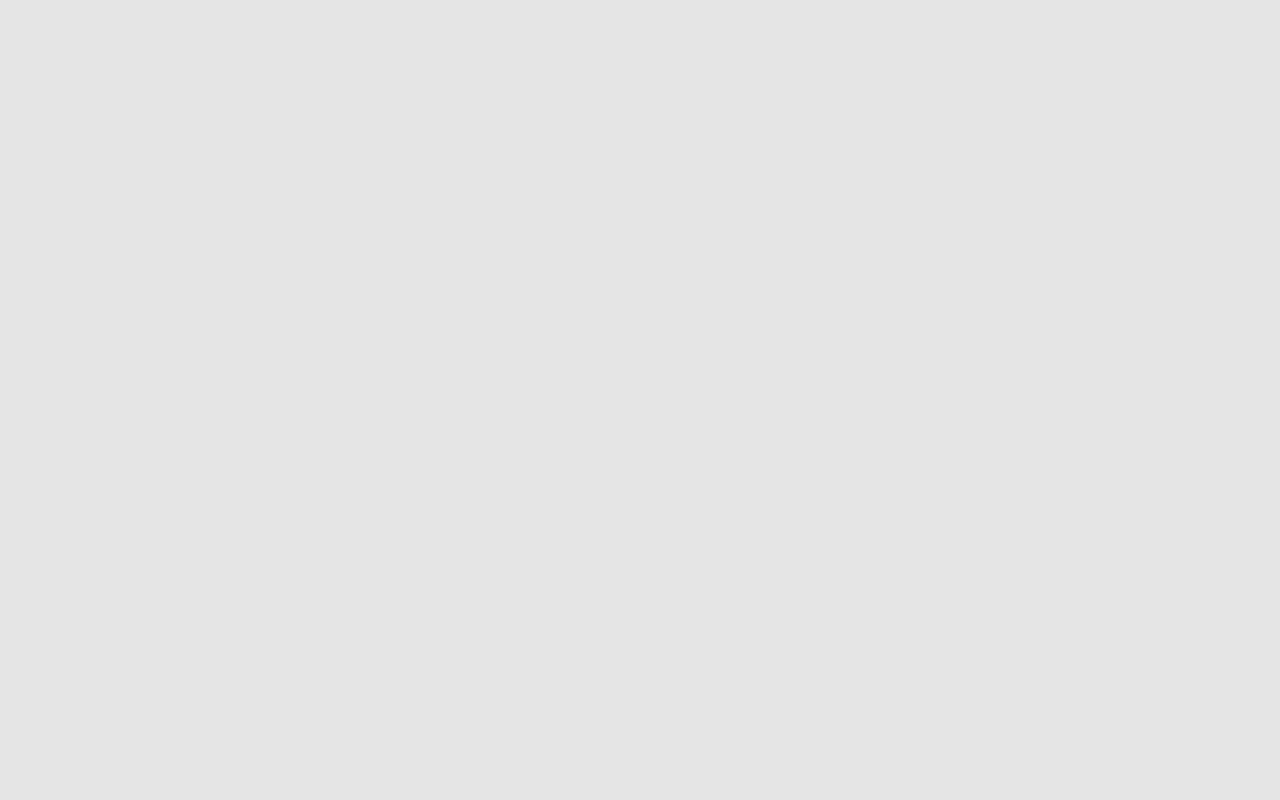
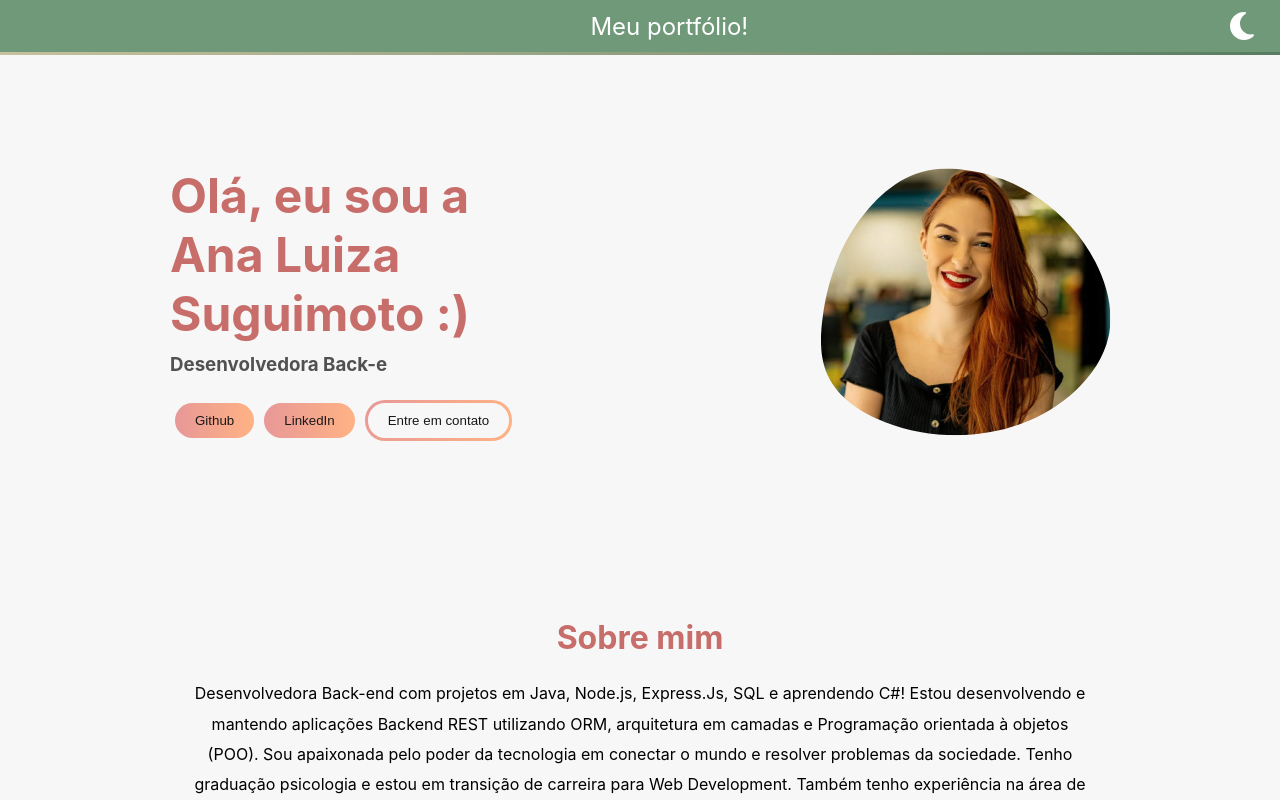
Before and after one commit to analusuguimoto/website, a React (Vite) app: page / in a window 1280 px wide. Before the commit this address had no page. Shown: the top 800 px of the page. Built offline with nearby package versions, Linux system fonts and the light colour scheme.

Commit message:
revertendo alterações

```diff
--- a/package.json
+++ b/package.json
@@ -33,6 +33,5 @@
   },
   "devDependencies": {
     "@types/react-dom": "^18.3.0"
-  },
-  "homepage": "https://analusuguimoto.github.io/website"
+  }
 }
--- a/src/App.tsx
+++ b/src/App.tsx
@@ -6,9 +6,7 @@ import MainPage from "./components/MainPage/MainPage";
 
 function App() {
   return (
-    <Routes>
-      <Route path="/website" element={ <MainPage /> } />
-    </Routes>
+    <MainPage />
   )
 }
 
--- a/src/main.tsx
+++ b/src/main.tsx
@@ -1,13 +1,13 @@
 import React from 'react';
 import ReactDOM from 'react-dom/client';
-import { HashRouter } from 'react-router-dom';
+// import { BrowserRouter } from 'react-router-dom';
 import './index.css';
 import App from './App';
 
 ReactDOM
   .createRoot(document.getElementById('root') as HTMLElement)
   .render(
-    <HashRouter>
+
       <App />
-    </HashRouter>,
+
   );
--- a/vite.config.ts
+++ b/vite.config.ts
@@ -5,7 +5,7 @@ import react from '@vitejs/plugin-react-swc'
 // https://vitejs.dev/config/
 export default defineConfig({
   plugins: [react()],
-  base: '/website/',
+  // base: '/website',
 
   // 2
 })
```
Also changed, not shown: 3 other files (tests, documents, lock files or other folders).
